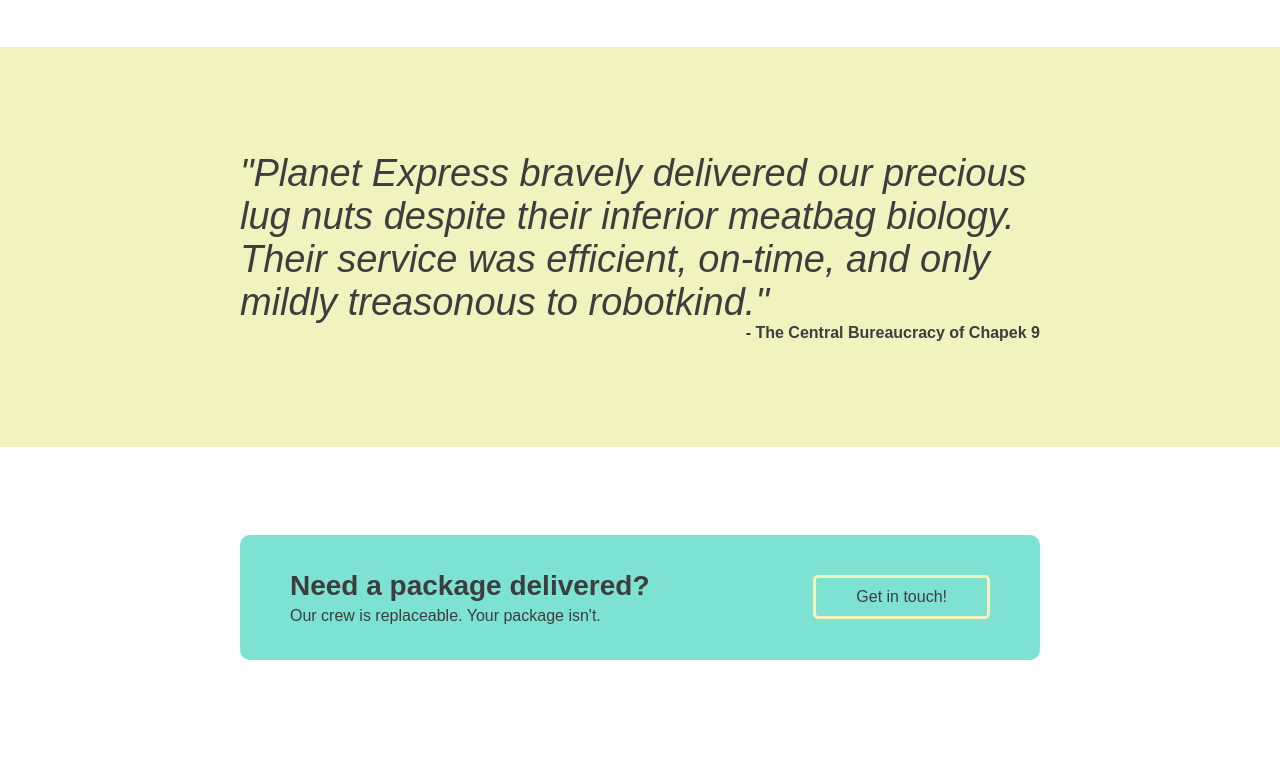
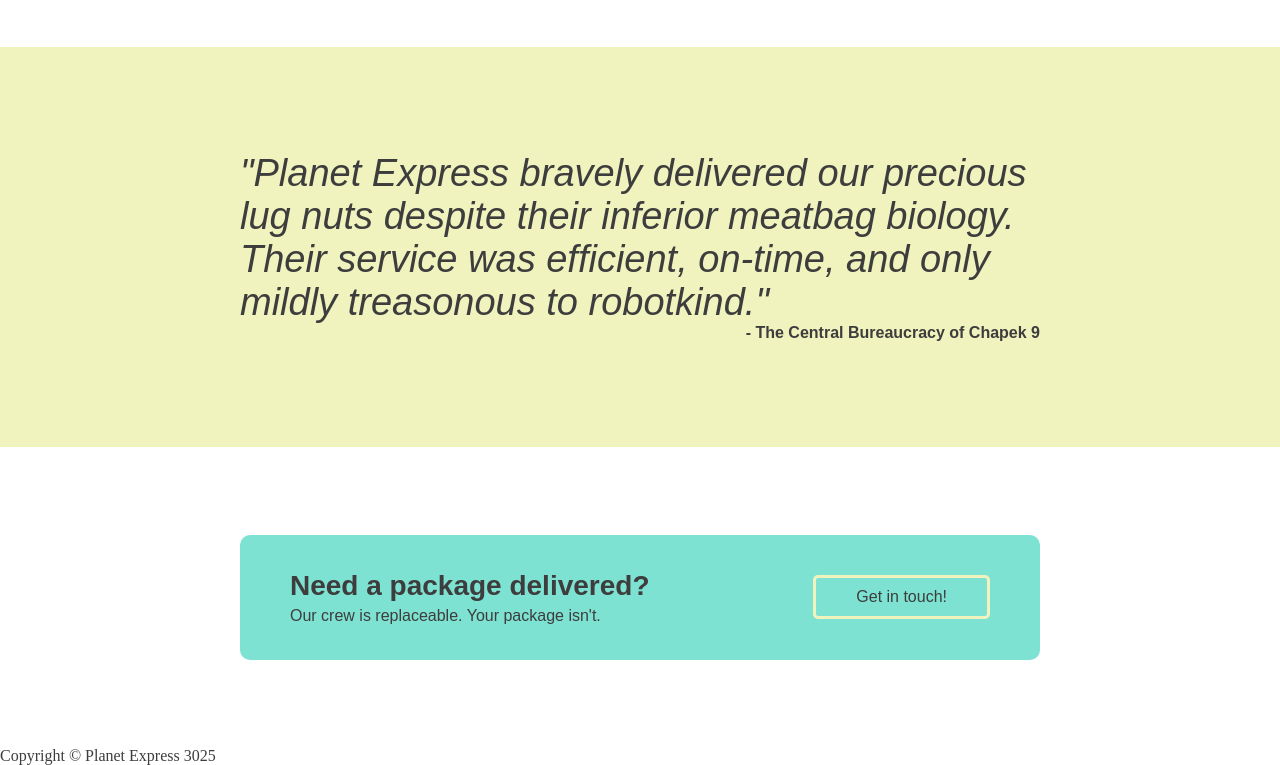
Before and after one commit to M1chael-Rice/landing-page, a plain HTML site: page index.html in a window 1280 px wide. Shown: the part 979-1744 px from the top of the page. Drawn offline with Linux system fonts and the light colour scheme; a web font is replaced by a local one.

Commit message:
Created the HTML for the footer

```diff
--- a/index.html
+++ b/index.html
@@ -85,4 +85,12 @@
 
     </body>
 
+    <footer>
+
+        <div>
+            <p>Copyright &copy; Planet Express 3025</p>
+        </div>
+
+    </footer>
+
 </html>
```
